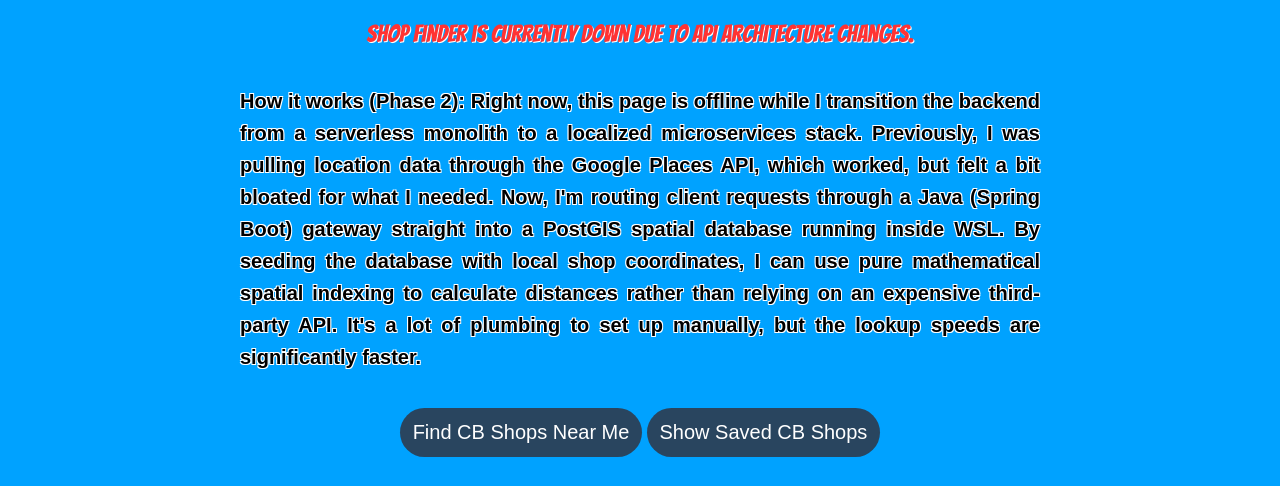
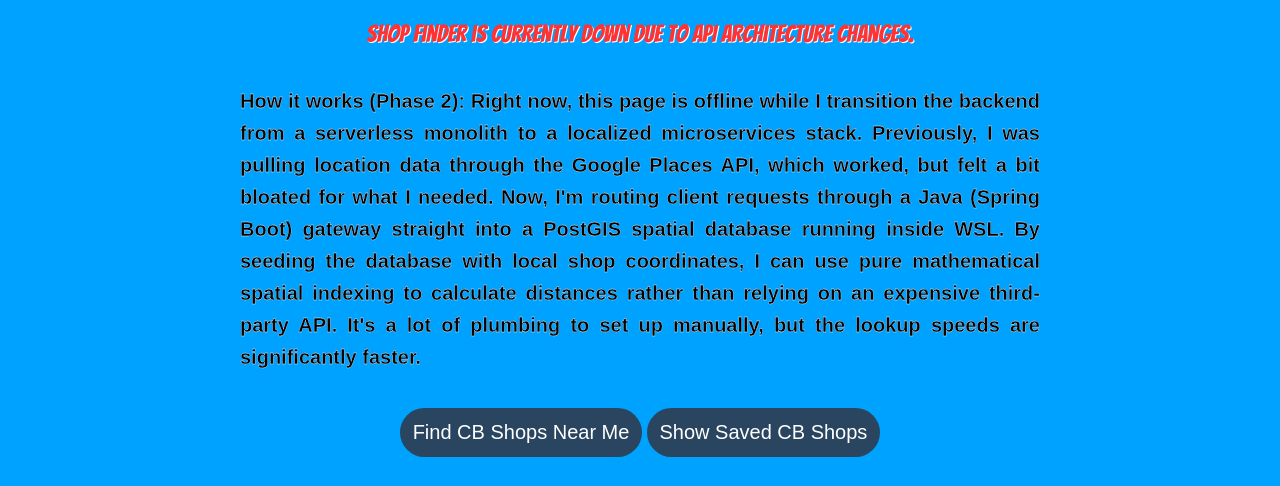
Before and after one commit to ishansinha5/comicbookshopdetector, a website: page frontend/finder.html in a window 1280 px wide. Shown: the part 138-624 px from the top of the page. Drawn offline with nearby package versions, Linux system fonts and the light colour scheme; a web font is replaced by a local one.

Commit message:
updated css

```diff
--- a/frontend/styles.css
+++ b/frontend/styles.css
@@ -346,12 +346,10 @@ button:hover {
 .architectural-detail {
     color: black;
     font-weight: bold;
-    /* Crisp 1px white outline */
-    text-shadow:
-        -1px -1px 0 #fff,
-         1px -1px 0 #fff,
-        -1px  1px 0 #fff,
-         1px  1px 0 #fff;
+    /* Sub-pixel stroke for the thinnest possible crisp outline */
+    -webkit-text-stroke: 0.3px white;
+    /* Removed the bulky 1px shadow */
+    text-shadow: none;
     font-size: 1.25rem;
     line-height: 1.6;
     margin: 20px auto;
```
